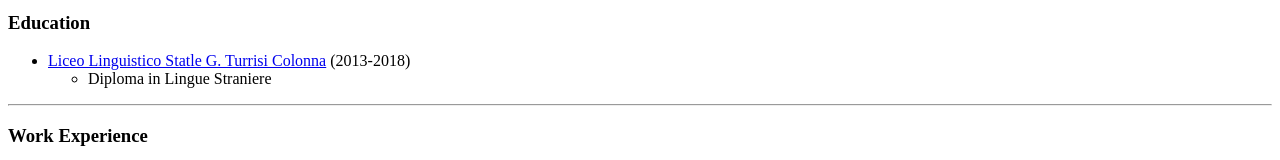
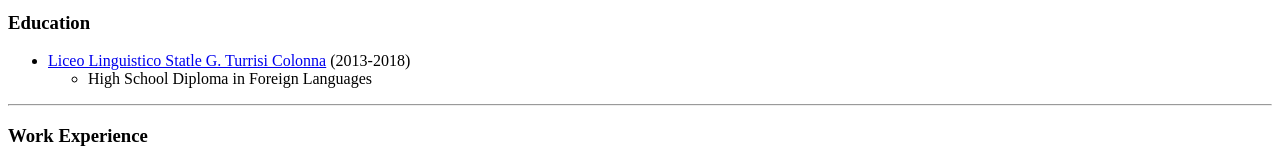
Before and after one commit to HIMsterya/cv, a plain HTML site: page index.html in a window 1280 px wide. Shown: the part 305-465 px from the top of the page. Drawn offline with Linux system fonts and the light colour scheme.

Commit message:
Update index.html

```diff
--- a/index.html
+++ b/index.html
@@ -22,7 +22,7 @@
   <ul>
     <li><a href="http://www.turrisicolonna.it/">Liceo Linguistico Statle G. Turrisi Colonna</a> (2013-2018)</li>
     <ul>
-      <li>Diploma in Lingue Straniere</li>
+      <li>High School Diploma in Foreign Languages</li>
     </ul>
   </ul>
   <hr>
```
